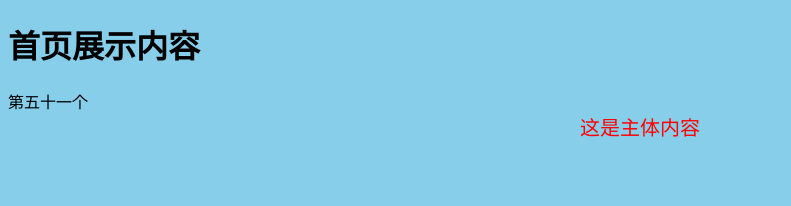
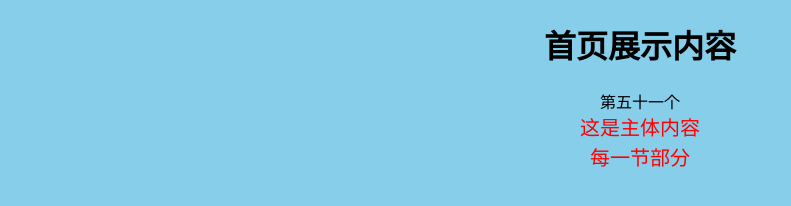
Before and after one commit to GL-28/GL-28.github.io, a plain HTML site: page index.html in a window 1280 px wide. Shown: the whole page, without its empty margins (0-791 px from the left). Drawn offline with Linux system fonts and the light colour scheme.

Commit message:
潘晨晨加入了一个章节，和把文字居中

```diff
--- a/index.html
+++ b/index.html
@@ -15,6 +15,9 @@
             font-size: 20px;
             color: red;
         }
+        body{
+            text-align: center;
+        }
     </style>
 </head>
 <body>
@@ -22,6 +25,9 @@
         首页展示内容
     </h1>
     <div>第五十一个</div>
-    <main>这是主体内容</main>
+    <main>这是主体内容
+        <section>每一节部分</section>
+    </main>
+
 </body>
 </html>
```
